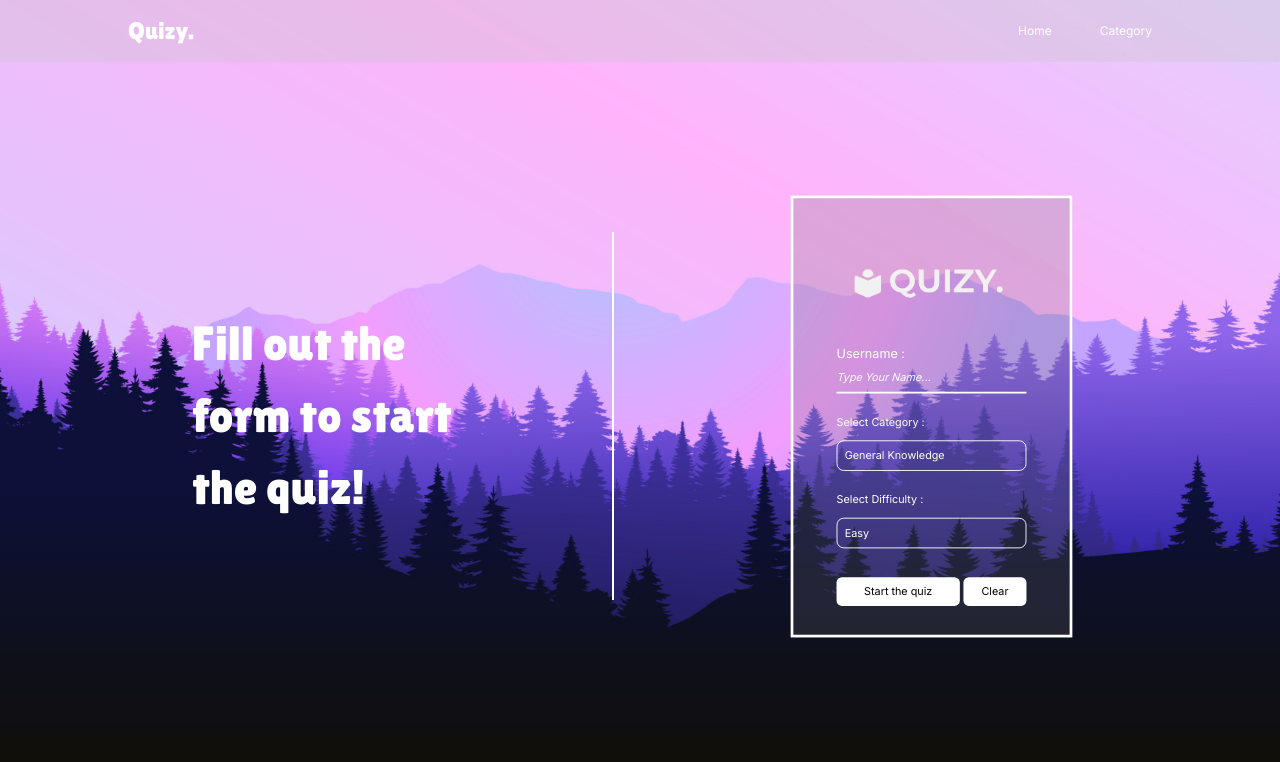
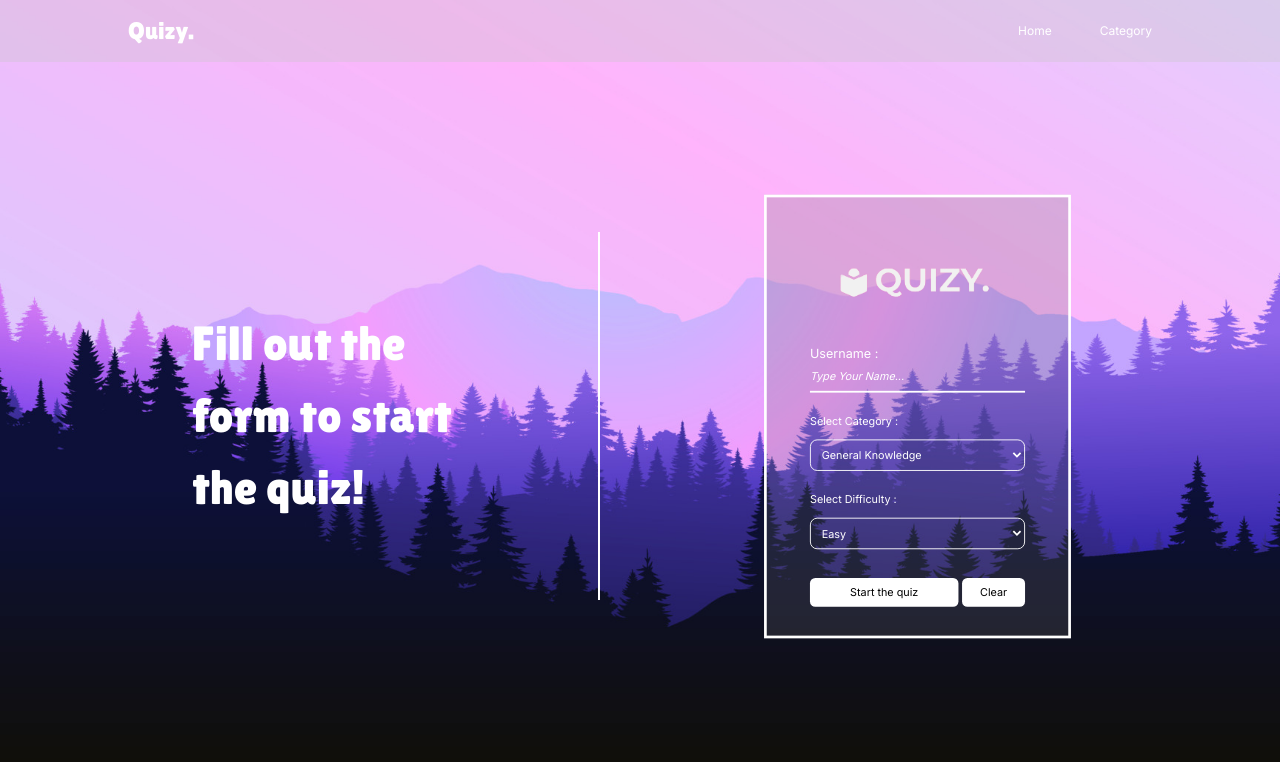
Before and after one commit to dimasrisky/Quizy, a React (Vite) app: page /category in a window 1280 px wide. Shown: the top 762 px of the page. Built offline with nearby package versions, Linux system fonts and the light colour scheme.

Commit message:
fix bugs

```diff
--- a/src/components/QuizFinished.jsx
+++ b/src/components/QuizFinished.jsx
@@ -4,18 +4,18 @@ import PropTypes from 'prop-types'
 const QuizFinished = ({ correctPoint, incorrectPoint, username }) => {
   return (
     <>
-        <div className='h-screen w-screen flex justify-center items-center bg-[url(/img/bg-primary.jpg)] bg-no-repeat bg-cover bg-center'>
+        <div className='h-screen w-screen flex justify-center items-center bg-[url(/img/bg-primary.jpg)] bg-no-repeat bg-cover bg-center overflow-hidden'>
             <div className='w-[85%] md:w-[80%] flex flex-col md:flex-row justify-between items-center mx-auto text-white md:gap-[4rem]'>
-                <img src={`/img/${correctPoint >= (incorrectPoint + correctPoint) / 2 ? 'win.png' : 'lose.png'}`} className='mix-blend-screen w-[20rem] md:w-[40%]' />
+                <img src={`/img/${correctPoint >= (incorrectPoint + correctPoint) / 2 ? 'win.png' : 'lose.png'}`} className='mix-blend-screen w-[15rem] md:w-[40%]' />
                 <span className='h-[70vh] hidden md:flex border border-white border-solid'></span>
                 <div className='flex w-full flex-col gap-4'>
                     <div>
                         <h1 className='text-[2.5rem] md:text-[3.5rem] font-lilita'>{correctPoint >= (incorrectPoint + correctPoint) / 2 ? `Congrats ${username} ✨` : `Sorry ${username} 😭`}</h1>
-                        {correctPoint >= (incorrectPoint + correctPoint) / 2 ? <h3 className='font-lilita text-[1.4rem] md:text-[2rem] tracking-wide leading-[2rem]'>You`ve answered the questions <br /> beautifully.</h3> : <h3 className='font-lilita text-[1.4rem] md:text-[2rem] tracking-wide leading-[2rem]'>Most of your answers are <br /> incorrect. Try again next time!</h3> }
+                        {correctPoint >= (incorrectPoint + correctPoint) / 2 ? <h3 className='font-lilita text-[1.2rem] md:text-[1.7rem] tracking-wide leading-[1.4rem] md:leading-[2rem]'>You`ve answered the questions <br /> beautifully.</h3> : <h3 className='font-lilita text-[1.2rem] md:text-[1.7rem] tracking-wide leading-[1.4rem] md:leading-[2rem]'>Most of your answers are <br /> incorrect. Try again next time!</h3> }
                     </div>
                     <div className='flex flex-col font-lilita mt-[2rem]'>
-                        <h4 className='tracking-wider text-[1rem] md:text-[1.3rem]'>Your score :</h4>
-                        <div className='flex justify-start text-[1rem] md:text-[1.3rem] mt-2 gap-3'>
+                        <h4 className='tracking-wider text-[0.9rem] md:text-[1.3rem]'>Your score :</h4>
+                        <div className='flex justify-start text-[0.8rem] md:text-[1.3rem] mt-2 gap-3'>
                             <h5 className='tracking-wider text-[#FF4B4B]'>Incorrect : {incorrectPoint}</h5>
                             <span className='hidden md:flex border border-1 border-white border-solid h-[2rem]'></span>
                             <h5 className='tracking-wider text-[#25FF12]'>Correct : {correctPoint}</h5>
--- a/src/index.css
+++ b/src/index.css
@@ -107,3 +107,11 @@ meter {
 ::-webkit-details-marker {
     display: none;
 }
+
+select {
+  /* Untuk browser WebKit (Safari, Chrome, dll.) */
+  -webkit-appearance: menulist; /* Menampilkan tanda panah pada browser WebKit */
+
+  /* Untuk browser lainnya seperti Firefox */
+  appearance: menulist; /* Menampilkan tanda panah pada browser yang mendukung properti appearance */
+}
--- a/src/pages/Category.jsx
+++ b/src/pages/Category.jsx
@@ -30,7 +30,7 @@ const Category = () => {
                     {/* Category Input */}
                     <div className='flex flex-col mt-6 gap-3'>
                         <label htmlFor="category" className='text-xs'>Select Category :</label>
-                        <select onChange={handleCategory} name="category" id="category" className='bg-transparent border-[0.1rem] border-solid border-white text-xs pl-2 py-2 rounded-lg focus:outline-white'>
+                        <select onChange={handleCategory} name="category" id="category" className='bg-transparent border-[0.1rem] border-solid border-white text-xs px-2 py-2 rounded-lg focus:outline-white'>
                             {dataCategory?.map(eachCategory => <option value={eachCategory.id} key={eachCategory.id} className='text-black'>{eachCategory.category}</option>)}
                         </select>
                     </div>
```
